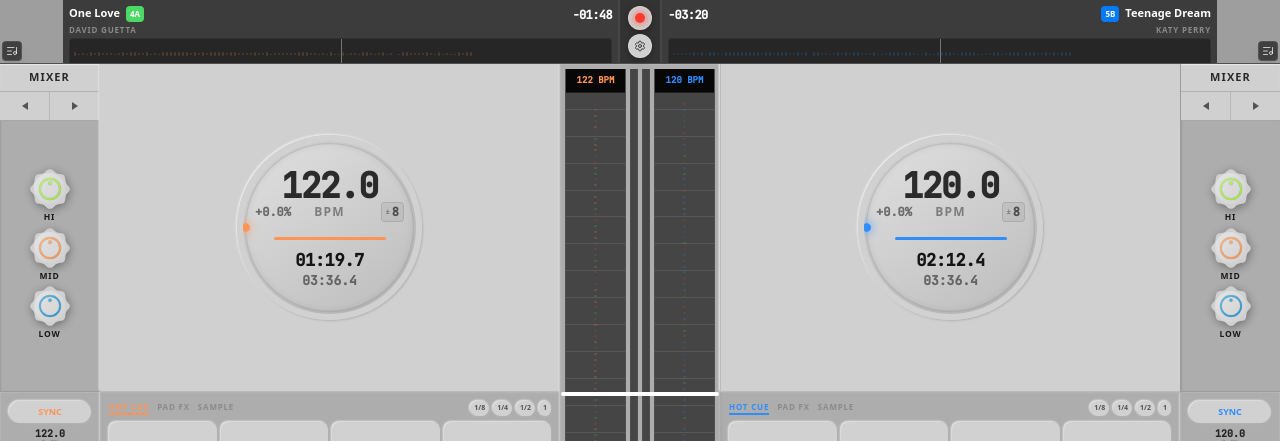
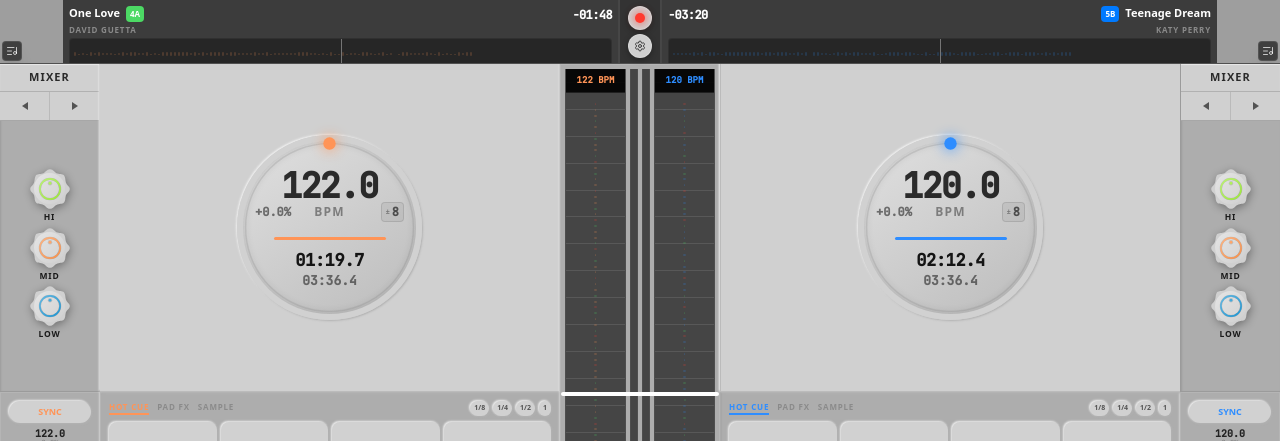
Before and after one commit to guiguiiii/flowdj---pro-mixing-interface, a React (Vite) app: page / in a window 1280 px wide. Shown: the top 441 px of the page. Built offline with nearby package versions, Linux system fonts and the light colour scheme; grey boxes are pictures that could not be loaded; a web font is replaced by a local one.

Commit message:
Fix deck orbit and fader bounds

```diff
--- a/src/App.tsx
+++ b/src/App.tsx
@@ -38,6 +38,7 @@ import {
   getVerticalFaderHandleBottom,
   getVerticalFaderValueFromPointer,
 } from './crossfader.js';
+import { getDeckOrbitDot } from './deckDisplay.js';
 
 const PlayPauseIcon = ({ size = 26, color = "currentColor" }: { size?: number, color?: string }) => (
   <svg width={size} height={size} viewBox="0 0 24 24" fill="none" stroke={color} strokeWidth="0" strokeLinecap="round" strokeLinejoin="round">
@@ -216,6 +217,7 @@ const VerticalFader = ({
   const handleRef = useRef<HTMLDivElement>(null);
   const [isDragging, setIsDragging] = useState(false);
   const [faderMetrics, setFaderMetrics] = useState({ trackHeight: 0, handleHeight: 0 });
+  const faderTravelInset = 4;
 
   useEffect(() => {
     const updateFaderMetrics = () => {
@@ -251,11 +253,14 @@ const VerticalFader = ({
     if (!containerRef.current) return;
 
     const rect = containerRef.current.getBoundingClientRect();
+    const trackTop = rect.top + faderTravelInset;
+    const trackHeight = Math.max(rect.height - faderTravelInset * 2, 0);
+
     onChange(
       getVerticalFaderValueFromPointer({
         pointerY: clientY,
-        trackTop: rect.top,
-        trackHeight: rect.height,
+        trackTop,
+        trackHeight,
         handleHeight: faderMetrics.handleHeight,
       }),
     );
@@ -282,14 +287,14 @@ const VerticalFader = ({
 
   const handleBottom = getVerticalFaderHandleBottom({
     value,
-    trackHeight: faderMetrics.trackHeight,
+    trackHeight: Math.max(faderMetrics.trackHeight - faderTravelInset * 2, 0),
     handleHeight: faderMetrics.handleHeight,
   });
 
   return (
     <div
       ref={containerRef}
-      className={`w-12 ${height} bg-black/30 rounded-xl relative flex justify-center py-4 shadow-[inset_1px_1px_3px_rgba(0,0,0,0.4)] cursor-ns-resize touch-none`}
+      className={`w-12 ${height} bg-black/30 rounded-xl relative flex justify-center py-4 shadow-[inset_1px_1px_3px_rgba(0,0,0,0.4)] cursor-ns-resize touch-none overflow-hidden`}
       onPointerDown={handlePointerDown}
       onPointerMove={handlePointerMove}
       onPointerUp={handlePointerUp}
@@ -305,7 +310,7 @@ const VerticalFader = ({
         <motion.div
           className="absolute left-1/2 -translate-x-1/2 z-10"
           ref={handleRef}
-          style={{ bottom: handleBottom }}
+          style={{ bottom: handleBottom + faderTravelInset }}
         >
           <FaderHandle color={color} size={handleSize} orientation={handleOrientation} />
         </motion.div>
@@ -363,10 +368,14 @@ const VerticalWaveform = ({ color, active, bpm }: { color: string, active: boole
   </div>
 );
 
-const DeckDisplay = ({ color, active, bpm, time, title, artist }: { color: string, active: boolean, bpm: number, time: string, title: string, artist: string }) => (
-  <div className="flex flex-col items-center justify-center gap-1 w-full h-full relative p-1 min-w-0">
-    {/* Circular Data Meter - Enlarged by another 20% while keeping container height fixed */}
-    <div className="relative w-[185px] h-[185px] rounded-full neu-convex border-[6px] border-[#D1D1D1] flex flex-col items-center justify-center shadow-xl overflow-hidden shrink-0">
+const DeckDisplay = ({ color, active, bpm, time, title, artist }: { color: string, active: boolean, bpm: number, time: string, title: string, artist: string }) => {
+  const orbitRadius = 48.5;
+  const orbitDot = getDeckOrbitDot({ radius: orbitRadius, angleInDegrees: 0 });
+
+  return (
+    <div className="flex flex-col items-center justify-center gap-1 w-full h-full relative p-1 min-w-0">
+      {/* Circular Data Meter - Enlarged by another 20% while keeping container height fixed */}
+      <div className="relative w-[185px] h-[185px] rounded-full neu-convex border-[6px] border-[#D1D1D1] flex flex-col items-center justify-center shadow-xl overflow-visible shrink-0">
       {/* Inner Shadow Ring */}
       <div className="absolute inset-0 rounded-full shadow-[inset_0_0_10px_rgba(0,0,0,0.15)] pointer-events-none" />
 
@@ -390,15 +399,15 @@ const DeckDisplay = ({ color, active, bpm, time, title, artist }: { color: strin
         <div className="text-[13px] font-mono font-bold text-black/50 leading-none">03:36.4</div>
       </div>
 
-      {/* Progress Ring & Needle - Moved to outermost edge with fixed concentric rotation */}
-      <svg viewBox="0 0 100 100" className="absolute inset-0 w-full h-full -rotate-90 pointer-events-none overflow-visible">
-        {/* Background Track (Remaining Progress) - Moved further out */}
+      {/* Progress Ring & Orbit Dot */}
+      <svg viewBox="0 0 100 100" className="absolute inset-0 w-full h-full pointer-events-none overflow-visible">
+        {/* Background Track */}
         <circle
           cx="50" cy="50" r="48.5"
           fill="none" stroke="#7B7B7B" strokeWidth="0.8"
           strokeOpacity="0.2"
         />
-        {/* Active Progress - Moved further out */}
+        {/* Active Progress */}
         <motion.circle
           cx="50" cy="50" r="48.5"
           fill="none" stroke={color} strokeWidth="1.5"
@@ -406,24 +415,27 @@ const DeckDisplay = ({ color, active, bpm, time, title, artist }: { color: strin
           animate={{ strokeDashoffset: active ? 100 : 304.7 }}
           strokeLinecap="round"
           className="transition-all duration-1000"
+          style={{ rotate: -90, transformOrigin: '50% 50%' }}
         />
-        {/* Needle Indicator - Moved to the absolute perimeter */}
+
+        {/* Orbit Dot - Runs along the outermost ring */}
         <motion.g
           animate={{ rotate: active ? 360 : 0 }}
           transition={{ repeat: Infinity, duration: 2, ease: "linear" }}
-          style={{ originX: "50%", originY: "50%" }}
+          style={{ transformOrigin: '50% 50%' }}
         >
           <circle
-            cx="50" cy="1.5" r="2.5"
+            cx={orbitDot.x} cy={orbitDot.y} r="3.6"
             fill={color}
             className="shadow-sm"
-            style={{ filter: `drop-shadow(0 0 3px ${color})` }}
+            style={{ filter: `drop-shadow(0 0 4px ${color})` }}
           />
         </motion.g>
       </svg>
     </div>
-  </div>
-);
+    </div>
+  );
+};
 
 const VUMeter = ({ color, active }: { color: string, active: boolean }) => (
   <div className="w-2 h-full bg-black/60 border-x border-white/5 relative overflow-hidden">
--- /dev/null
+++ b/src/deckDisplay.js
@@ -0,0 +1,8 @@
+export const getDeckOrbitDot = ({ radius, angleInDegrees, center = 50 }) => {
+  const angleInRadians = ((angleInDegrees - 90) * Math.PI) / 180;
+
+  return {
+    x: Number((center + radius * Math.cos(angleInRadians)).toFixed(1)),
+    y: Number((center + radius * Math.sin(angleInRadians)).toFixed(1)),
+  };
+};
```
Also changed, not shown: 1 other file (tests, documents, lock files or other folders).
